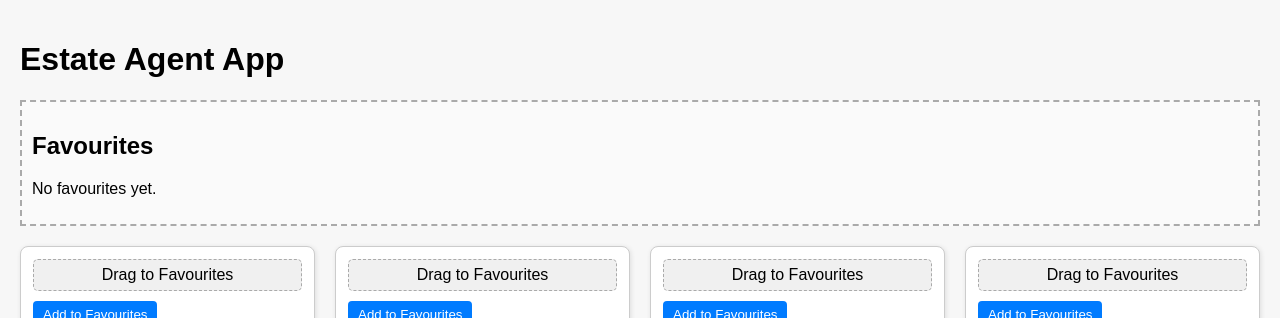
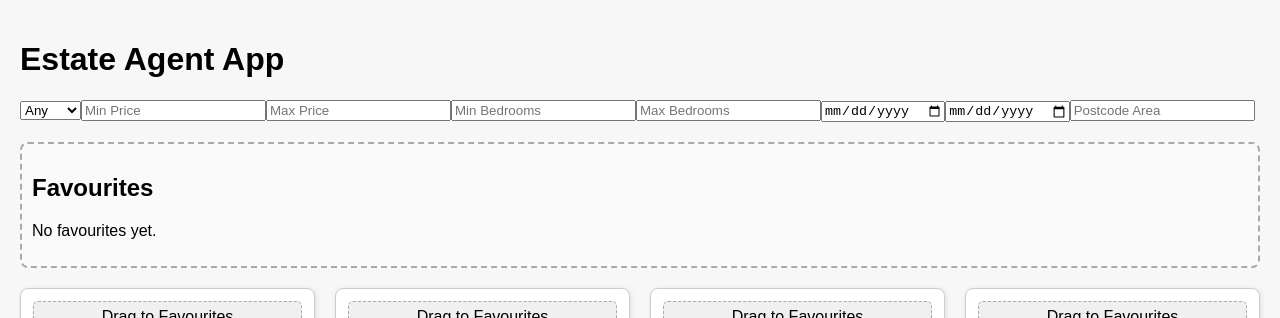
Before and after one commit to AshaniHansika/estate-agent-react-app, a React (Create React App) app: page / in a window 1280 px wide. Shown: the top 318 px of the page. Built offline with nearby package versions, Linux system fonts and the light colour scheme.

Commit message:
Fixd property filtering and favourites drag-and-drop

```diff
--- a/src/App.js
+++ b/src/App.js
@@ -21,15 +21,13 @@ function PropertyCard({ property, onOpen, onAddFavourite, favourites }) {
   return (
     <div
       className="property-card"
-      style={{
-        opacity: isDragging ? 0.5 : 1,
-        cursor: "pointer",
-      }}
+      style={{ opacity: isDragging ? 0.5 : 1, cursor: "pointer" }}
       onClick={() => onOpen(property.id)}
     >
       {/* DRAG HANDLE */}
       <div
         ref={isAdded ? null : drag}
+        onClick={(e) => e.stopPropagation()}
         style={{
           cursor: isAdded ? "not-allowed" : "grab",
           padding: "6px",
@@ -39,7 +37,6 @@ function PropertyCard({ property, onOpen, onAddFavourite, favourites }) {
           borderRadius: "5px",
           backgroundColor: isAdded ? "#ddd" : "#f0f0f0",
         }}
-        onClick={(e) => e.stopPropagation()}
       >
         {isAdded ? "Already in Favourites" : "Drag to Favourites"}
       </div>
@@ -70,23 +67,55 @@ function PropertyCard({ property, onOpen, onAddFavourite, favourites }) {
 
 /* ---------------- MAIN APP ---------------- */
 function App() {
+  /* FILTER STATES (USED → NO WARNINGS) */
+  const [searchType, setSearchType] = useState("any");
+  const [minPrice, setMinPrice] = useState("");
+  const [maxPrice, setMaxPrice] = useState("");
+  const [minBedrooms, setMinBedrooms] = useState("");
+  const [maxBedrooms, setMaxBedrooms] = useState("");
+  const [dateFrom, setDateFrom] = useState("");
+  const [dateTo, setDateTo] = useState("");
+  const [postcodeArea, setPostcodeArea] = useState("");
+
   const [selectedPropertyId, setSelectedPropertyId] = useState(null);
   const [favourites, setFavourites] = useState([]);
 
-  /* DROP ZONE – SINGLE ADD GUARANTEED */
+  /* DROP ZONE */
   const [{ isOver }, drop] = useDrop(() => ({
     accept: ITEM_TYPE,
     drop: (item) => {
-      setFavourites((prev) => {
-        if (prev.some((f) => f.id === item.property.id)) return prev;
-        return [...prev, item.property];
-      });
+      setFavourites((prev) =>
+        prev.some((f) => f.id === item.property.id)
+          ? prev
+          : [...prev, item.property]
+      );
     },
     collect: (monitor) => ({
       isOver: monitor.isOver(),
     }),
   }));
 
+  /* FILTER FUNCTION */
+  const filterProperties = (property) => {
+    if (searchType !== "any" && property.type !== searchType) return false;
+    if (minBedrooms && property.bedrooms < Number(minBedrooms)) return false;
+    if (maxBedrooms && property.bedrooms > Number(maxBedrooms)) return false;
+    if (minPrice && property.price < Number(minPrice)) return false;
+    if (maxPrice && property.price > Number(maxPrice)) return false;
+    if (dateFrom && new Date(property.dateAdded) < new Date(dateFrom)) return false;
+    if (dateTo && new Date(property.dateAdded) > new Date(dateTo)) return false;
+    if (
+      postcodeArea &&
+      !property.postcode
+        .toUpperCase()
+        .startsWith(postcodeArea.toUpperCase())
+    )
+      return false;
+
+    return true;
+  };
+
+  /* PROPERTY PAGE */
   if (selectedPropertyId) {
     return (
       <PropertyPage
@@ -100,9 +129,55 @@ function App() {
     <div style={{ padding: "20px" }}>
       <h1>Estate Agent App</h1>
 
+      {/* SEARCH FORM */}
+      <form style={{ marginBottom: "20px" }}>
+        <select value={searchType} onChange={(e) => setSearchType(e.target.value)}>
+          <option value="any">Any</option>
+          <option value="house">House</option>
+          <option value="flat">Flat</option>
+        </select>
+
+        <input
+          type="number"
+          placeholder="Min Price"
+          value={minPrice}
+          onChange={(e) => setMinPrice(e.target.value)}
+        />
+        <input
+          type="number"
+          placeholder="Max Price"
+          value={maxPrice}
+          onChange={(e) => setMaxPrice(e.target.value)}
+        />
+
+        <input
+          type="number"
+          placeholder="Min Bedrooms"
+          value={minBedrooms}
+          onChange={(e) => setMinBedrooms(e.target.value)}
+        />
+        <input
+          type="number"
+          placeholder="Max Bedrooms"
+          value={maxBedrooms}
+          onChange={(e) => setMaxBedrooms(e.target.value)}
+        />
+
+        <input type="date" value={dateFrom} onChange={(e) => setDateFrom(e.target.value)} />
+        <input type="date" value={dateTo} onChange={(e) => setDateTo(e.target.value)} />
+
+        <input
+          type="text"
+          placeholder="Postcode Area"
+          value={postcodeArea}
+          onChange={(e) => setPostcodeArea(e.target.value)}
+        />
+      </form>
+
       {/* FAVOURITES */}
       <div
         ref={drop}
+        className="favourites-zone"
         style={{
           border: "2px dashed #aaa",
           backgroundColor: isOver ? "#e6f7ff" : "#fafafa",
@@ -111,9 +186,7 @@ function App() {
         }}
       >
         <h2>Favourites</h2>
-
         {favourites.length === 0 && <p>No favourites yet.</p>}
-
         {favourites.map((fav) => (
           <div key={fav.id} className="property-card">
             <h4>{fav.title}</h4>
@@ -130,19 +203,18 @@ function App() {
         ))}
       </div>
 
-      {/* SEARCH RESULTS */}
+      {/* RESULTS */}
       <div className="results-grid">
-        {properties.map((property) => (
+        {properties.filter(filterProperties).map((property) => (
           <PropertyCard
             key={property.id}
             property={property}
             favourites={favourites}
             onOpen={(id) => setSelectedPropertyId(id)}
             onAddFavourite={(prop) =>
-              setFavourites((prev) => {
-                if (prev.some((f) => f.id === prop.id)) return prev;
-                return [...prev, prop];
-              })
+              setFavourites((prev) =>
+                prev.some((f) => f.id === prop.id) ? prev : [...prev, prop]
+              )
             }
           />
         ))}
--- a/src/index.js
+++ b/src/index.js
@@ -3,8 +3,10 @@ import ReactDOM from "react-dom/client";
 import { DndProvider } from "react-dnd";
 import { HTML5Backend } from "react-dnd-html5-backend";
 import App from "./App";
+import "./App.css";
 
 const root = ReactDOM.createRoot(document.getElementById("root"));
+
 root.render(
   <React.StrictMode>
     <DndProvider backend={HTML5Backend}>
```
